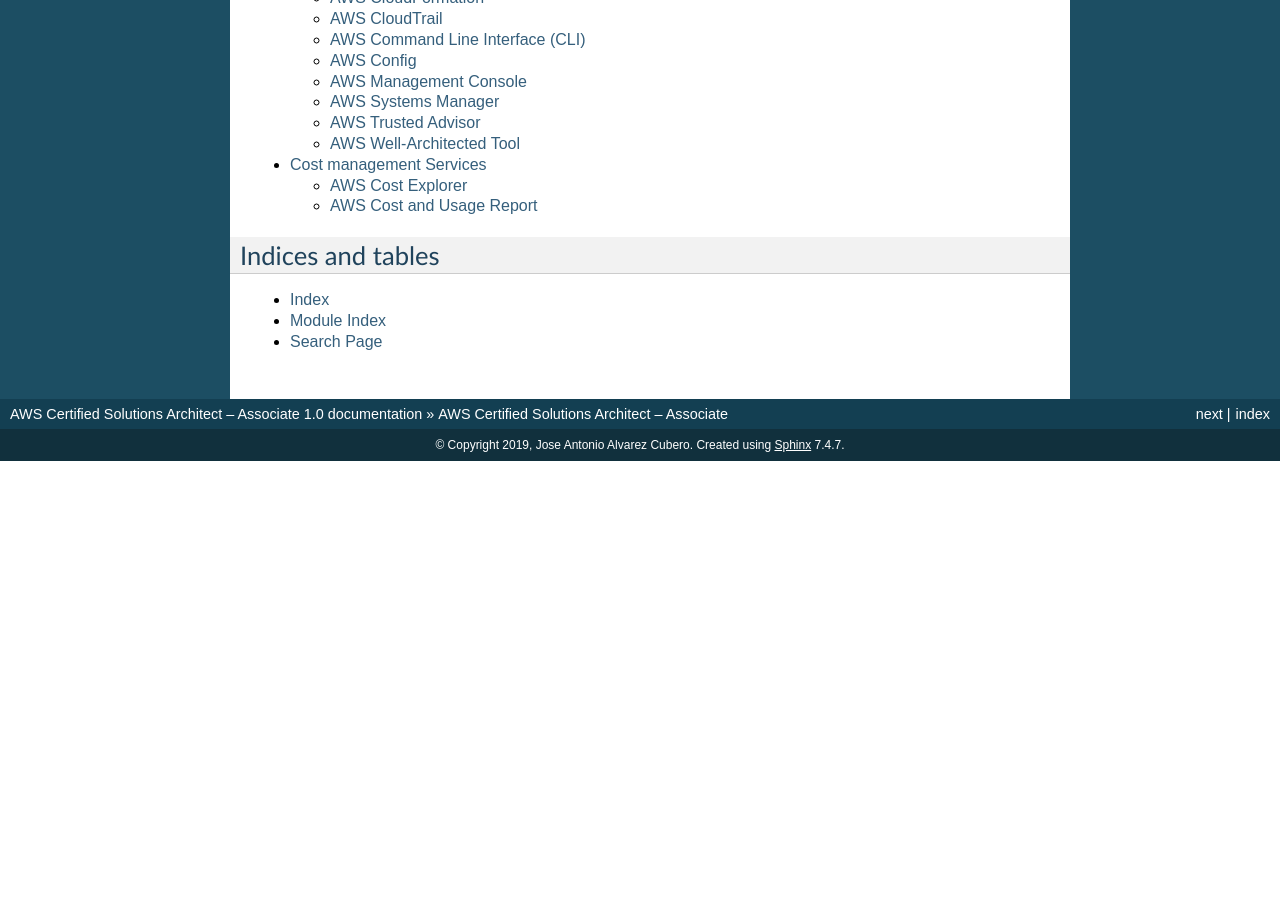
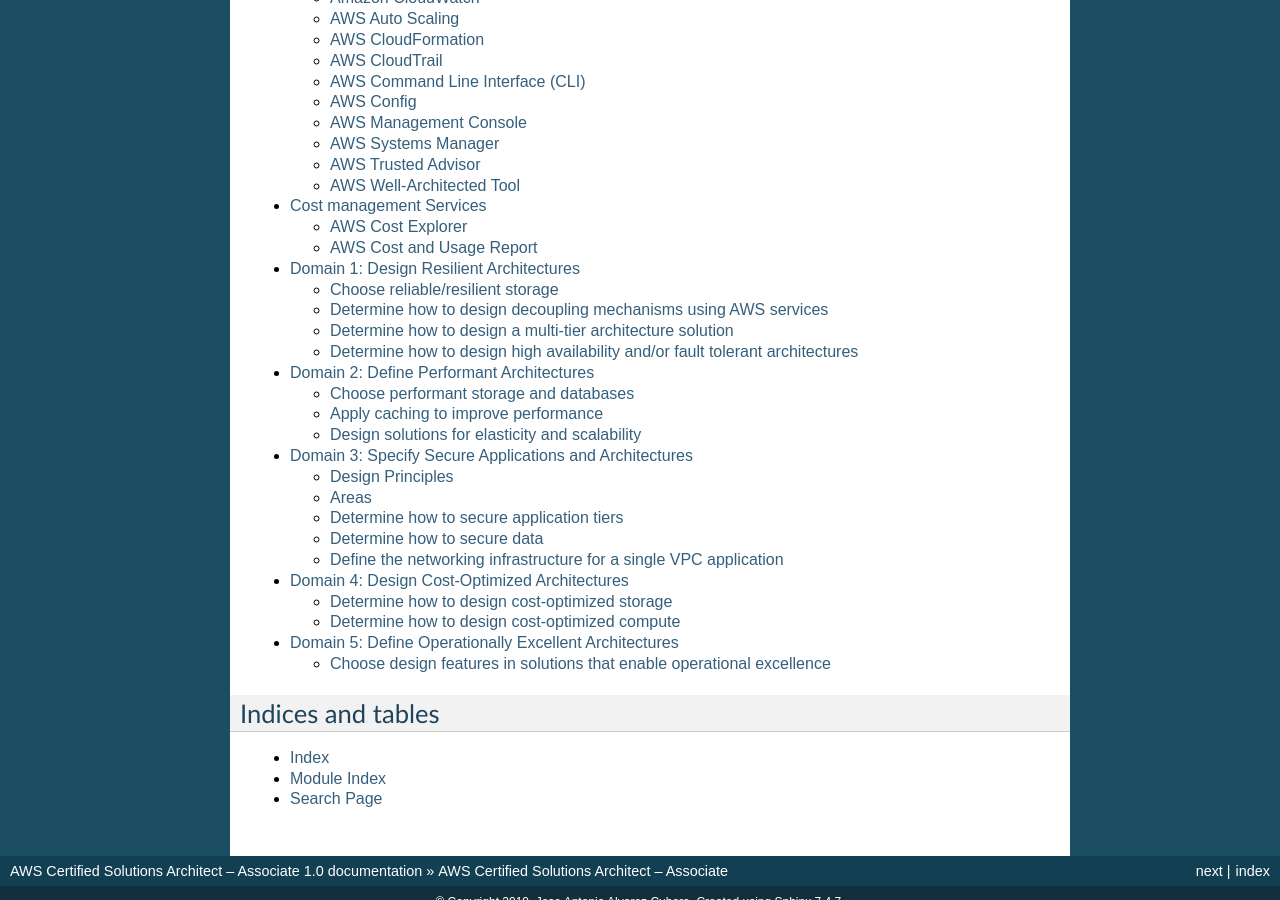
Before and after one commit to jacubero/aws-architect-associate, a Sphinx documentation site: the page built from docs/index.rst, in a window 1280 px wide and 900 px high, scrolled down 1242 px. Built offline with Sphinx 7.4.7, drawn with Linux system fonts in a browser that asks for light colours; pages that are not in the unit, such as notebooks, are missing from menus; before the commit the page ends 1703 px from its top, so only the background shows below that.

Commit message:
New version

```diff
--- a/docs/cloud.rst
+++ b/docs/cloud.rst
@@ -74,12 +74,9 @@
    *"OptInStatus": "opted-in"*
 
 
-.. csv-table:: AWS Availability Zones List
-   :file: cloud_d/azs.csv
-   :widths: 20, 40, 40
-   :header-rows: 1
+.. Note:: AWS Local Region.
 
-Every region has two redundant transit centers which provide connectivity to the region to the rest of the world. An Availability Zone (AZ) consists of several datacenters (it normally ranges from 2 to 8), all of them linked via intra-AZ connections. All AZ are connected among them through inter-AZ connections and to the exterior via Transit Center connections. Several AZ has more than 300K servers.
+	An AWS Local Region is a single datacenter which complement an existing AWS region. The Asia Pacific (Osaka) Local Region is a Local Region, which is a new type of region that comprises an isolated, fault-tolerant infrastructure design located within a single datacenter. The Asia Pacific (Osaka) Local Region consists of one Availability Zone and is intended to be used in conjunction with the Asia Pacific (Tokyo) Region. This region requires that customers request access through a sales representative.
 
 .. figure:: /cloud_d/connectivity.png
    :name: fig-connectivity
@@ -88,11 +85,21 @@
 
 	Intra-Region connectivity
 
+Every region has two redundant transit centers which provide connectivity to the region to the rest of the world. An Availability Zone (AZ) consists of several datacenters (it normally ranges from 2 to 8), all of them linked via intra-AZ connections and each with with redundant power supplies, networking and connectivity, housed in separated facilitiess. All AZ are connected among them through inter-AZ connections and to the exterior via Transit Center connections. AZs are represented by a region code followed by a letter identifier.
+
+.. csv-table:: AWS Availability Zones List
+   :file: cloud_d/azs.csv
+   :widths: 20, 40, 40
+   :header-rows: 1
+
+
 .. Hint:: More information on `AWS re:Invent 2016: Tuesday Night Live with James Hamilton <https://www.youtube.com/watch?v*AyOAjFNPAbA>`_
 
 AWS services aren’t replicated across regions by default unless you choose to do so. Each region is completely independent from the rest and is designed to be completely isolated from the other regions. This achieves the greatest possible fault tolerance and stability. Availability Zones are built to be independent and physically separated from one another. Data center locations are carefully selected to mitigate environmental risks, such as flooding, extreme weather, and seismic activity. A detailed description of AWS data centers secure design and controls can be found at `AWS data centers controls <https://aws.amazon.com/compliance/data-center/controls/?nc1*h_ls>`_.
 
-`Global infrastructure <https://infrastructure.aws/>`_.
+**AWS Edge Network Location** are locations where Amazon CloudFront, Amazon Route 53, AWS Firewall Manager, AWS Shield, and AWS WAF services are offered.
+
+You can access an `AWS Global infrastructure interactive map <https://infrastructure.aws/>`_.
 
 4. Rapid elasticity
 ===================
@@ -110,7 +117,7 @@
 
 :ref:`secCloudWatch` monitors your AWS resources and the applications you run on AWS in real time. You can use CloudWatch to collect and track metrics, which are variables you can measure for your resources and applications. A namespace is a container for CloudWatch metrics. For the list of AWS namespaces, see `AWS Services That Publish CloudWatch Metrics <https://docs.aws.amazon.com/AmazonCloudWatch/latest/monitoring/aws-services-cloudwatch-metrics.html>`_.
 
-CloudWatch ServiceLens enhances the observability of your services and applications by enabling you to integrate traces, metrics, logs, and alarms into one place. ServiceLens integrates CloudWatch with :ref:`secXRay` to provide an end-to-end view of your application to help you more efficiently pinpoint performance bottlenecks and identify impacted users. A service map displays your service endpoints and resources as “nodes” and highlights the traffic, latency, and errors for each node and its connections. You can choose a node to see detailed insights about the correlated metrics, logs, and traces associated with that part of the service. This enables you to investigate problems and their effect on the application.
+CloudWatch ServiceLens enhances the observability of your services and applications by enabling you to integrate traces, metrics, logs, and alarms into one place. ServiceLens integrates CloudWatch with AWS XRay to provide an end-to-end view of your application to help you more efficiently pinpoint performance bottlenecks and identify impacted users. A service map displays your service endpoints and resources as “nodes” and highlights the traffic, latency, and errors for each node and its connections. You can choose a node to see detailed insights about the correlated metrics, logs, and traces associated with that part of the service. This enables you to investigate problems and their effect on the application.
 
 .. figure:: /cloud_d/ServiceMap.png
 
@@ -170,7 +177,7 @@
 AWS Outposts infrastructure is fully managed, maintained, and supported by AWS to deliver access to the latest AWS capabilities. Getting started is easy, you simply log into the AWS Management Console to order your Outpost, choosing from a wide catalog of Amazon EC2 instances and capacity and EBS storage options.
 
 Advantages
-==========
+**********
 
 `The Six Main Benefits of Cloud Computing with Amazon Web Services <https://docs.aws.amazon.com/whitepapers/latest/aws-overview/six-advantages-of-cloud-computing.html>`_ are the following:
 
@@ -179,7 +186,6 @@
 * **Benefit from massive economies of scale**. By using cloud computing, you can achieve a lower variable cost than you can get on your own. Because usage from hundreds of thousands of customers is aggregated in the cloud, providers such as AWS can achieve higher economies of scale, which translates into lower pay as-you-go prices.
 
 AWS has executed several price reductings on many products. You can get AWS prices changes information `Using the AWS Price List API <https://docs.aws.amazon.com/awsaccountbilling/latest/aboutv2/price-changes.html>`_. For example the following chart illustres the EC2 price trend
-
 
 
 * **Stop guessing capacity**. Eliminate guessing on your infrastructure capacity needs. When you make a capacity decision prior to deploying an application, you often end up either sitting on expensive idle resources or dealing with limited capacity. With cloud computing, these problems go away. You can access as much or as little capacity as you need, and scale up and down as required with only a few minutes’ notice.
--- /dev/null
+++ b/docs/costoptimized.rst
@@ -0,0 +1,8 @@
+Domain 4: Design Cost-Optimized Architectures
+#############################################
+
+Determine how to design cost-optimized storage
+**********************************************
+
+Determine how to design cost-optimized compute
+**********************************************
--- /dev/null
+++ b/docs/excellent.rst
@@ -0,0 +1,5 @@
+Domain 5: Define Operationally-Excellent Architectures
+######################################################
+
+Choose design features in solutions that enable operational excellence
+**********************************************************************
--- a/docs/index.rst
+++ b/docs/index.rst
@@ -27,7 +27,11 @@
    Application Integration Services <aplication>
    Management and Governance Services <management>
    Cost management Services <cost>
-
+   Domain 1: Design Resilient Architectures <resilient>
+   Domain 2: Define Performant Architectures <performant>
+   Domain 3: Specify Secure Applications and Architectures <secure>
+   Domain 4: Design Cost-Optimized Architectures <costoptimized>
+   Domain 5: Define Operationally Excellent Architectures <excellent>
 
 
    *
--- a/docs/management.rst
+++ b/docs/management.rst
@@ -50,3 +50,15 @@
 
 AWS Well-Architected Tool
 *************************
+
+The AWS Well-Architected Tool helps you review your workloads against current AWS best practices and provides guidance on how to improve your cloud architectures. This tool is based on the **AWS Well-Architected Framework**. The AWS Well-Architected Framework has been developed to help cloud architects build secure, high-performing, resilient, and efficient infrastructure for their applications. Based on five pillars — operational excellence, security, reliability, performance efficiency, and cost optimization. — the Framework provides a consistent approach for customers and partners to evaluate architectures, and implement designs that will scale over time.
+
+This is a free tool, available in the `AWS Management Console <https://console.aws.amazon.com/wellarchitected>`_. The process to evaluate a workload consists of 3 steps:
+
+1. **Define a workload** by filling information about the architecture: name, a brief description to document its scope and intented purpose, the environment (production or pre-production), AWS Regions and Non-AWS Regions in which the workload runs, Account IDs (optional), industry type (optional) and industry (optional).
+
+2. **Document the Workload State** by answering a series of questions about your architecture that span the pillars of the AWS Well-Architected Framework: operational excellence, security, reliability, performance efficiency, and cost optimization. After documenting the state of your workload for the first time, you should save a milestone and generate a workload report. A *milestone* captures the current state of the workload and enables you to measure progress as you make changes based on your improvement plan.
+
+3. **Review the Improvement Plan**. Based on the best practices you selected, AWS WA Tool identifies areas of high and medium risk as measured against the AWS Well-Architected Framework. The Improvement items section shows the recommended improvement items identified in the workload. The questions are ordered based on the pillar priority that is set, with any high risk items listed first followed by any medium risk items.
+
+4. **Make Improvements and Measure Progress**. After deciding what improvement actions to take, update the Improvement status to indicate that improvements are in progress. After making changes, you can return to the Improvement plan and see the effect those changes had on the workload.
--- /dev/null
+++ b/docs/performant.rst
@@ -0,0 +1,12 @@
+Domain 2: Define Performant Architectures
+#########################################
+
+Choose performant storage and databases
+***************************************
+
+Apply caching to improve performance
+************************************
+
+
+Design solutions for elasticity and scalability
+***********************************************
--- /dev/null
+++ b/docs/resilient.rst
@@ -0,0 +1,14 @@
+Domain 1: Design Resilient Architectures
+########################################
+
+Choose reliable/resilient storage
+*********************************
+
+Determine how to design decoupling mechanisms using AWS services
+****************************************************************
+
+Determine how to design a multi-tier architecture solution
+**********************************************************
+
+Determine how to design high availability and/or fault tolerant architectures
+*****************************************************************************
--- /dev/null
+++ b/docs/secure.rst
@@ -0,0 +1,54 @@
+Domain 3: Specify Secure Applications and Architectures
+#######################################################
+
+Design Principles
+*****************
+
+`Security Pillar <https://d1.awsstatic.com/whitepapers/architecture/AWS-Security-Pillar.pdf>`_
+
+In the cloud, there are a number of principles that can help you strengthen your system security:
+
+* **Implement a strong identity foundation**: Implement the principle of least privilege and enforce separation of duties with appropriate authorization for each interaction with your AWS resources. Centralize privilege management and reduce or even eliminate reliance on longterm credentials.
+
+* **Enable traceability**: Monitor, alert, and audit actions and changes to your environment in real time. Integrate logs and metrics with systems to automatically respond and take action.
+
+* **Apply security at all layers**: Rather than just focusing on protection of a single outer layer, apply a defense-in-depth approach with other security controls. Apply to all layers (e.g., edge network, VPC, subnet, load balancer, every instance, operating system, and application).
+
+* **Automate security best practices**: Automated software-based security mechanisms improve your ability to securely scale more rapidly and cost effectively. Create secure architectures, including the implementation of controls that are defined and managed as code in version-controlled templates.
+
+* **Protect data in transit and at rest**: Classify your data into sensitivity levels and use mechanisms, such as encryption, tokenization, and access control where appropriate.
+
+* **Keep people away from data**: Create mechanisms and tools to reduce or eliminate the need for direct access or manual processing of data. This reduces the risk of loss or modification and human error when handling sensitive data.
+
+* **Prepare for security events**: Prepare for an incident by having an incident management process that aligns to your organizational requirements. Run incident response simulations and use tools with automation to increase your speed for detection, investigation, and recovery
+
+Areas
+*****
+
+Security in the cloud is composed of five areas:
+
+1. Identity and access management
+
+2. Detective controls
+
+3. Infrastructure protection
+
+4. Data protection
+
+5. Incident response
+
+Identity and Access Management
+==============================
+
+
+
+Determine how to secure application tiers
+*****************************************
+
+
+Determine how to secure data
+****************************
+
+
+Define the networking infrastructure for a single VPC application
+*****************************************************************
--- a/docs/security.rst
+++ b/docs/security.rst
@@ -4,6 +4,9 @@
 AWS Identity and Access Management (IAM)
 ****************************************
 
+You use IAM to control who is authenticated (signed in) and authorized (has permissions) to use AWS resources.
+
+When you first create an AWS account, you begin with a single sign-in identity that has complete access to all AWS services and resources in the account. This identity is called the AWS account root user and is accessed by signing in with the email address and password that you used to create the account. We strongly recommend that you do not use the *root user* for your everyday tasks, even the administrative ones. Instead, adhere to the best practice of using the root user only to create your first IAM user. Then securely lock away the root user credentials and use them to perform only a few account and service management tasks.
 
 
 Amazon Cognito
```
Also changed, not shown: other parts of docs/cloud.rst (+4 -1 lines), 1 other file.
